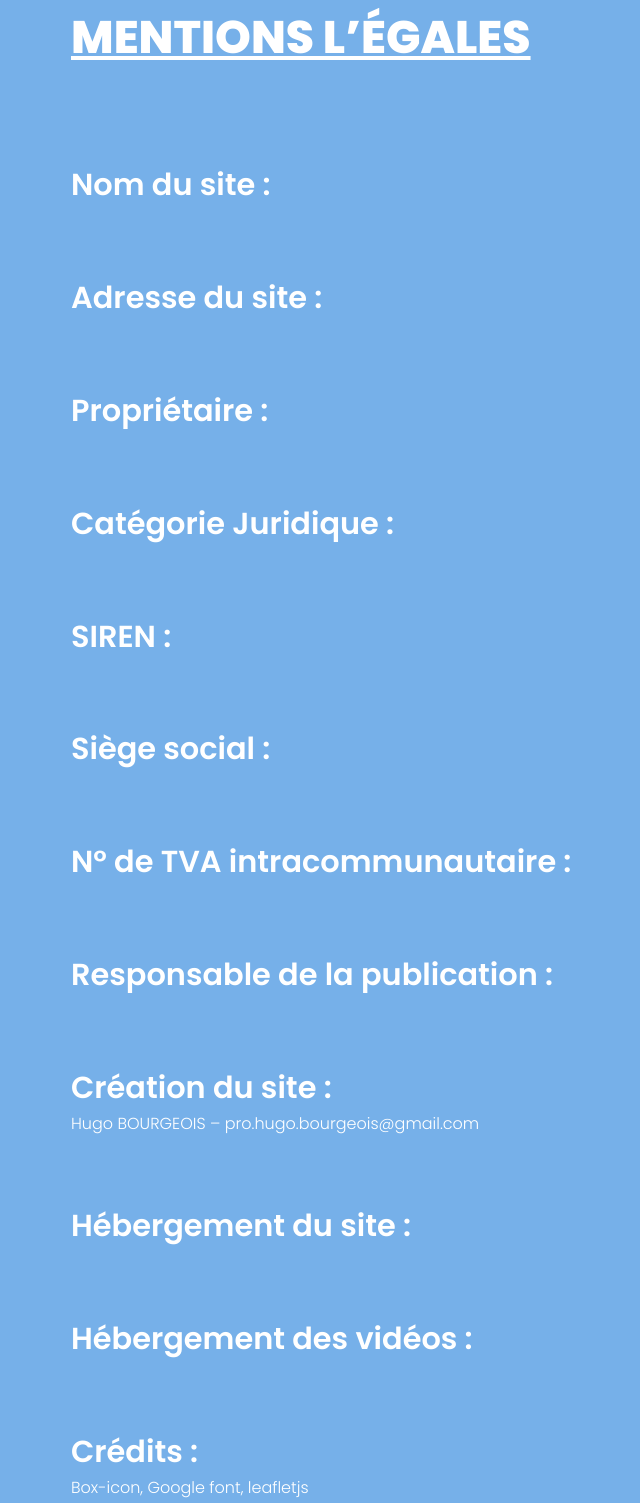
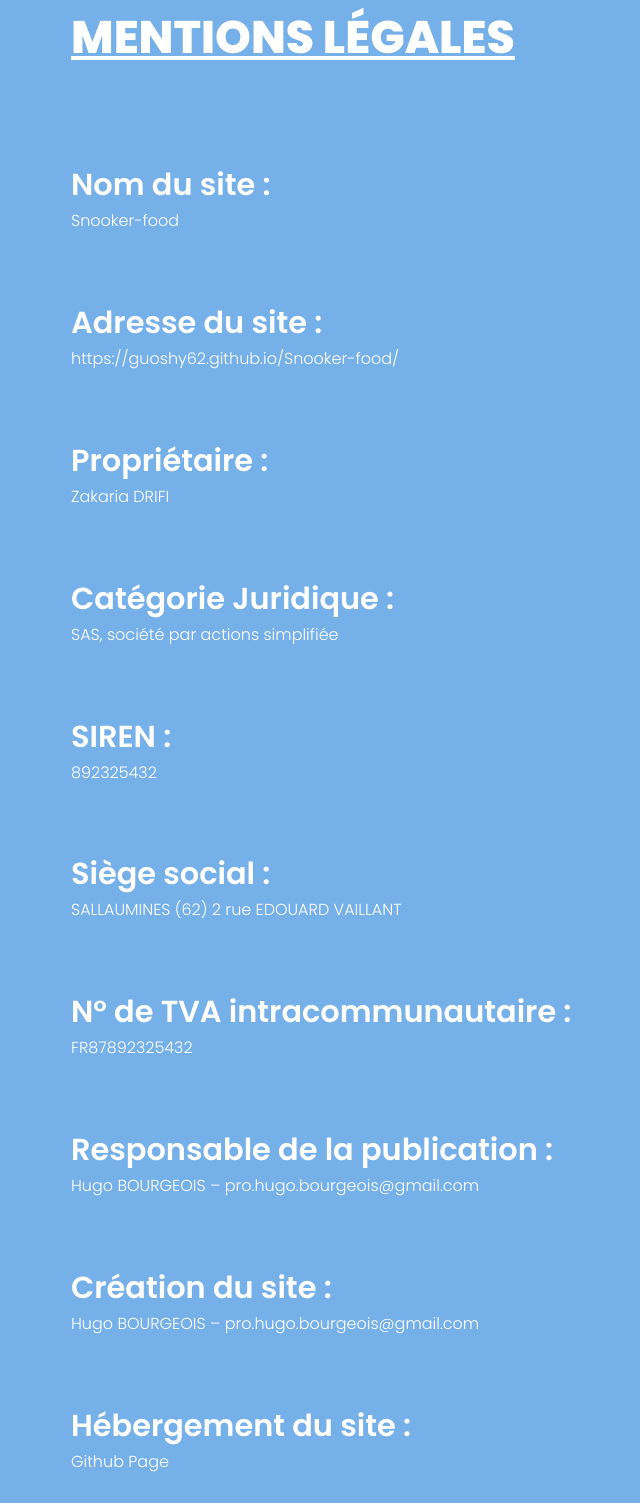
Before and after one commit to Guoshy62/Snooker-food, a plain HTML site: page page/mentions.html in a window 1280 px wide. Shown: the part 963-2466 px from the top of the page, without its empty margins (249-889 px from the left). Drawn offline with nearby package versions, Linux system fonts and the light colour scheme.

Commit message:
seo + code propre fait

```diff
--- a/page/mentions.html
+++ b/page/mentions.html
@@ -3,7 +3,7 @@
 	<head>
 		<meta charset="UTF-8">
 		<title>
-		    Snooker Food - Menu
+		    Snooker Food - Mentions légales
 		</title>
 			<link rel="stylesheet" href="../asset/css/style.css">
 			<meta http-equiv="X-UA-Compatible" content="IE=edge">
@@ -51,19 +51,18 @@
 		</main>
 
         <section class="conteneur">
-            <h1>Mentions l’égales</h1>
+            <h1>Mentions légales</h1>
 
-            <h2>Nom du site :</h2><p> </p>
-            <h2>Adresse du site :</h2><p> </p>
-            <h2>Propriétaire :</h2><p> </p>
-            <h2>Catégorie Juridique :</h2><p> </p>
-            <h2>SIREN :</h2><p> </p>
-            <h2>Siège social :</h2><p> </p>
-            <h2>N° de TVA intracommunautaire :</h2><p> </p>
-            <h2>Responsable de la publication :</h2><p> </p>
+            <h2>Nom du site :</h2><p>Snooker-food</p>
+            <h2>Adresse du site :</h2><p>https://guoshy62.github.io/Snooker-food/ </p>
+            <h2>Propriétaire :</h2><p>Zakaria DRIFI </p>
+            <h2>Catégorie Juridique :  </h2><p>	SAS, société par actions simplifiée</p>
+            <h2>SIREN :</h2><p>892325432</p>
+            <h2>Siège social :</h2><p>SALLAUMINES (62) 2 rue EDOUARD VAILLANT</p>
+            <h2>N° de TVA intracommunautaire :</h2><p>FR87892325432</p>
+            <h2>Responsable de la publication :</h2><p>Hugo BOURGEOIS – pro.hugo.bourgeois@gmail.com</p>
             <h2>Création du site :</h2><p>Hugo BOURGEOIS – pro.hugo.bourgeois@gmail.com</p>
-            <h2>Hébergement du site :</h2><p> </p>
-            <h2>Hébergement des vidéos :</h2><p> </p>
+            <h2>Hébergement du site :</h2><p>Github Page</p>
             <h2>Crédits :</h2><p>Box-icon, Google font, leafletjs</p>
             <h2>Droit applicable :</h2><p>Ce site web est soumis au droit français.</p>
             <h2>Conditions d’utilisation :</h2><p>L’utilisation du présent site implique l’acceptation pleine et entière des
@@ -129,6 +128,5 @@
 		</footer>
 		<div class="copyright">© SNOOKER FOOD</div>
 
-
 	</body>
 </html>
```
Also changed, not shown: index.html (+33 -13 lines), page/menu.html (+16 -7 lines).
